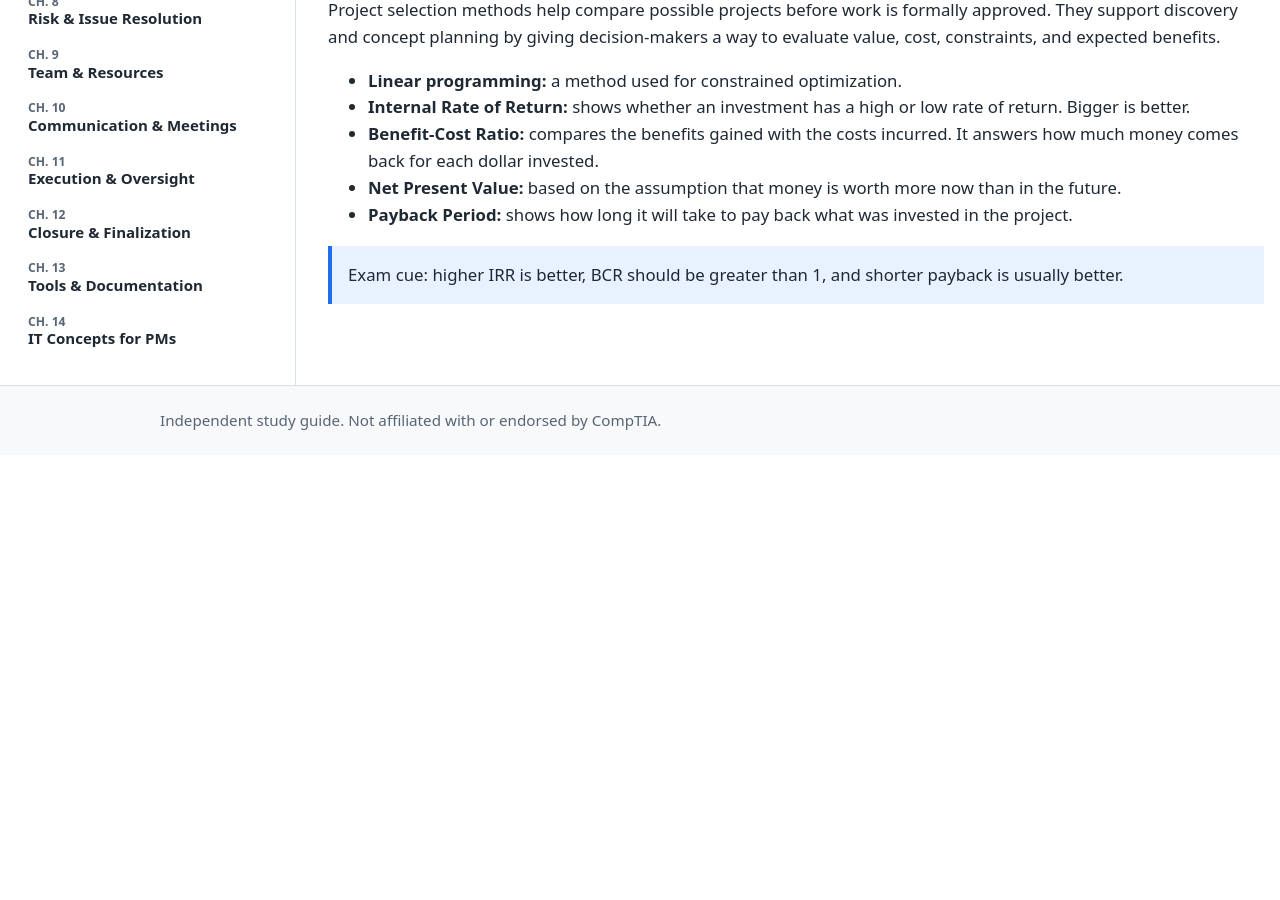
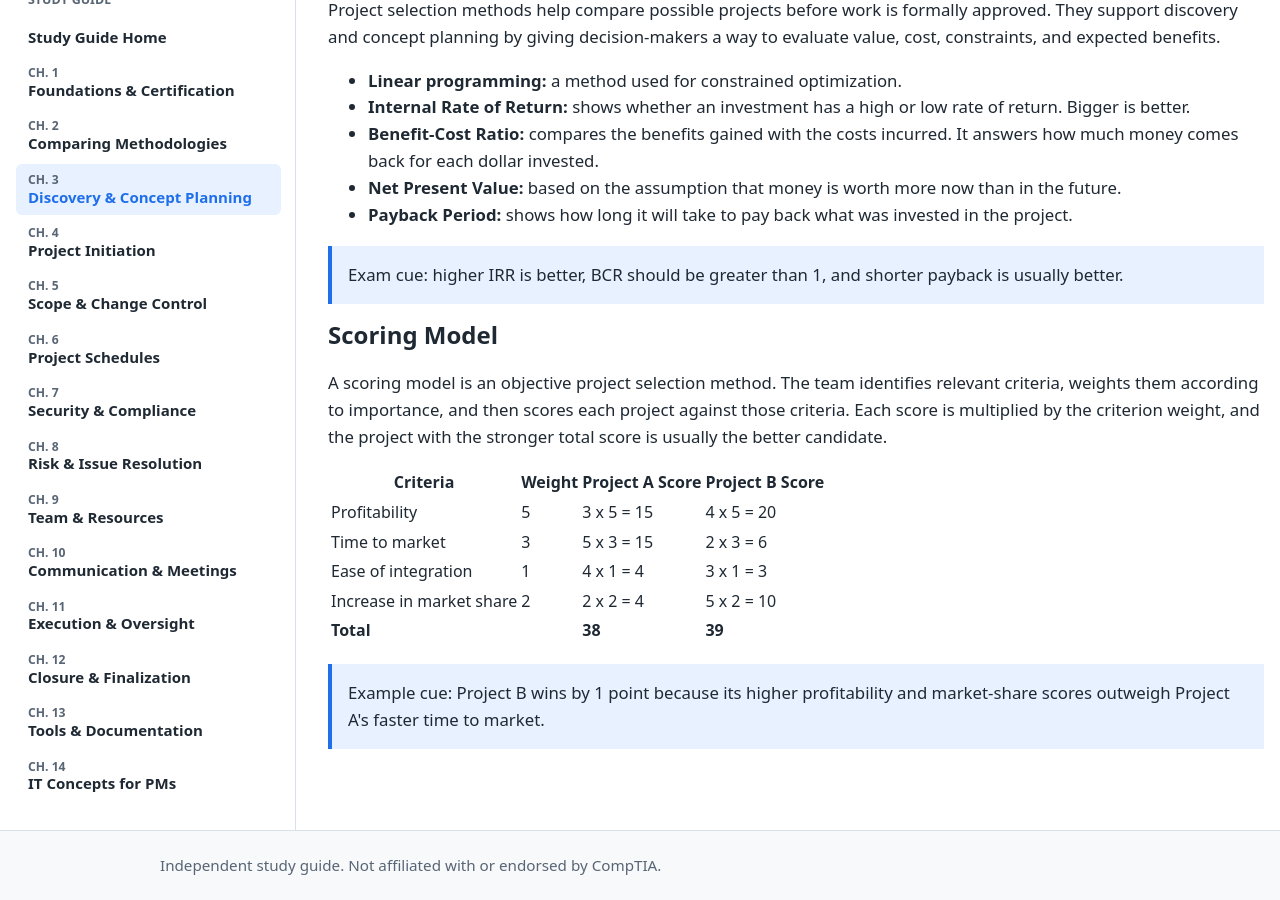
Before and after one commit to teganburns/project-plus-study-guide, a Jekyll site: the page built from study-guide/chapter-03.md, in a window 1280 px wide and 900 px high, scrolled down 564 px. Built offline with Jekyll 4.4.1, drawn with Linux system fonts in a browser that asks for light colours; before the commit the page ends 1019 px from its top, so only the background shows below that.

Commit message:
Add chapter 3 scoring model example

```diff
--- a/study-guide/chapter-03.md
+++ b/study-guide/chapter-03.md
@@ -27,4 +27,52 @@ permalink: /study-guide/chapter-03/
   </ul>
 
   <p class="study-note">Exam cue: higher IRR is better, BCR should be greater than 1, and shorter payback is usually better.</p>
+
+  <h2>Scoring Model</h2>
+  <p>A scoring model is an objective project selection method. The team identifies relevant criteria, weights them according to importance, and then scores each project against those criteria. Each score is multiplied by the criterion weight, and the project with the stronger total score is usually the better candidate.</p>
+
+  <table>
+    <thead>
+      <tr>
+        <th>Criteria</th>
+        <th>Weight</th>
+        <th>Project A Score</th>
+        <th>Project B Score</th>
+      </tr>
+    </thead>
+    <tbody>
+      <tr>
+        <td>Profitability</td>
+        <td>5</td>
+        <td>3 x 5 = 15</td>
+        <td>4 x 5 = 20</td>
+      </tr>
+      <tr>
+        <td>Time to market</td>
+        <td>3</td>
+        <td>5 x 3 = 15</td>
+        <td>2 x 3 = 6</td>
+      </tr>
+      <tr>
+        <td>Ease of integration</td>
+        <td>1</td>
+        <td>4 x 1 = 4</td>
+        <td>3 x 1 = 3</td>
+      </tr>
+      <tr>
+        <td>Increase in market share</td>
+        <td>2</td>
+        <td>2 x 2 = 4</td>
+        <td>5 x 2 = 10</td>
+      </tr>
+      <tr>
+        <td><strong>Total</strong></td>
+        <td></td>
+        <td><strong>38</strong></td>
+        <td><strong>39</strong></td>
+      </tr>
+    </tbody>
+  </table>
+
+  <p class="study-note">Example cue: Project B wins by 1 point because its higher profitability and market-share scores outweigh Project A's faster time to market.</p>
 </section>
```
